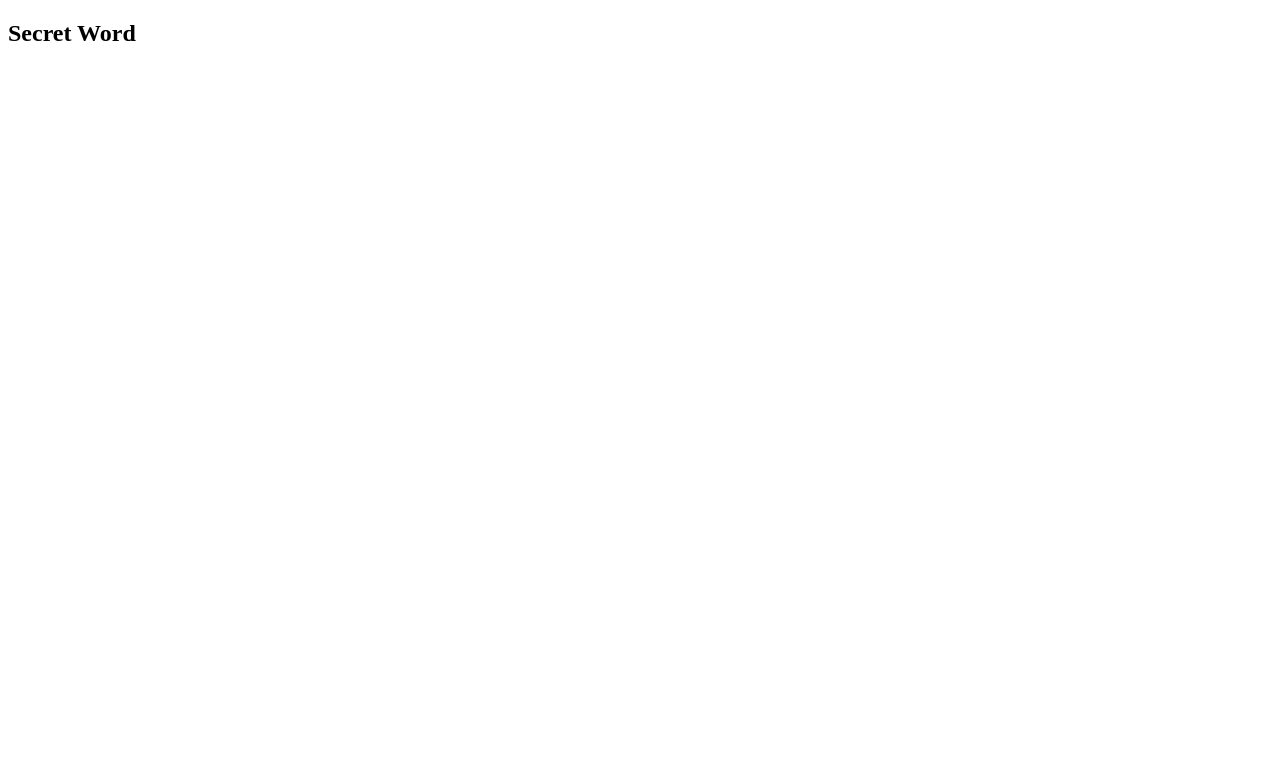
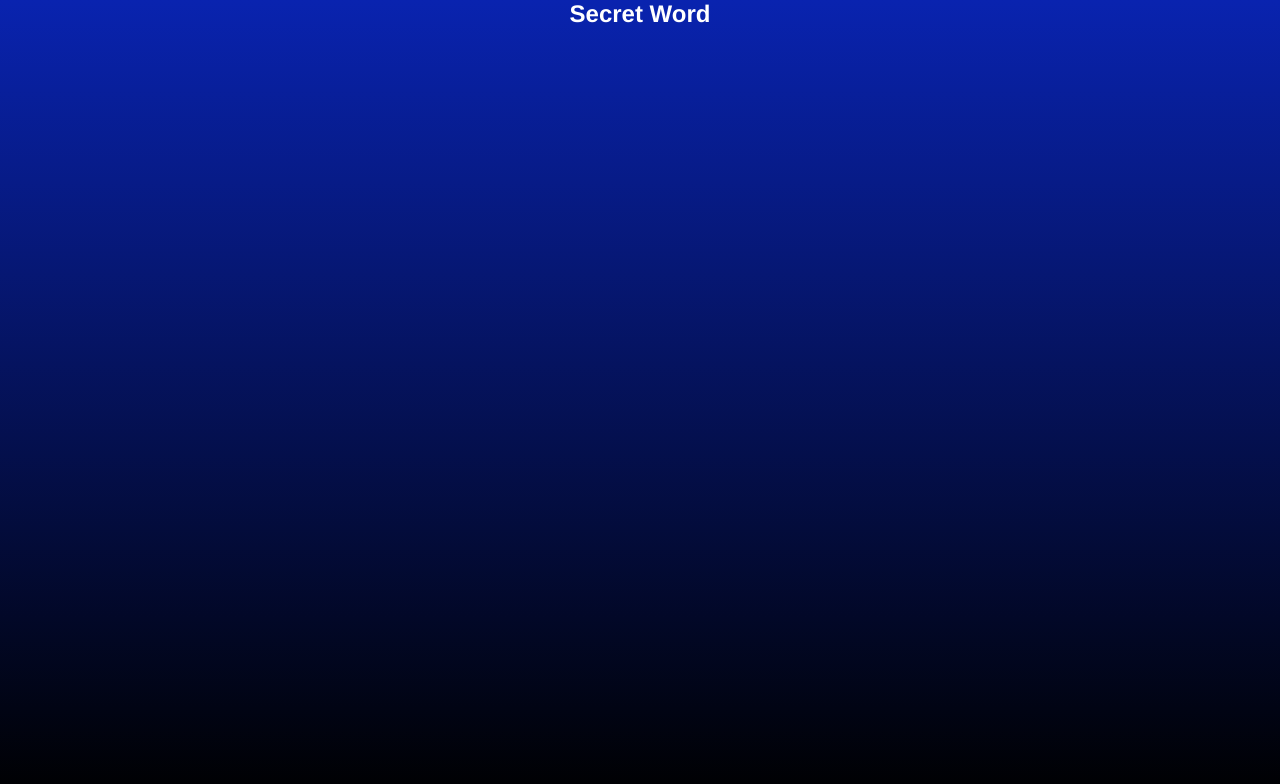
Before and after one commit to oldrado-jr/secret-word, a React (Vite) app: page / in a window 1280 px wide. Shown: the top 784 px of the page. Built offline with nearby package versions, Linux system fonts and the light colour scheme.

Commit message:
feat: add initial style

```diff
--- a/src/App.css
+++ b/src/App.css
@@ -0,0 +1,6 @@
+.app {
+  display: flex;
+  flex-direction: column;
+  align-items: center;
+  justify-content: center;
+}
--- a/src/App.jsx
+++ b/src/App.jsx
@@ -2,9 +2,9 @@ import './App.css';
 
 function App() {
   return (
-    <>
+    <div className="app">
       <h2>Secret Word</h2>
-    </>
+    </div>
   );
 }
 
--- a/src/index.css
+++ b/src/index.css
@@ -0,0 +1,15 @@
+* {
+  margin: 0;
+  padding: 0;
+  box-sizing: border-box;
+}
+
+body {
+  min-height: 100vh;
+  background: linear-gradient(180deg, rgb(9, 35, 175) 0%, rgb(0, 0, 0) 100%);
+}
+
+body * {
+  font-family: Helvetica, sans-serif;
+  color: #fff;
+}
```
